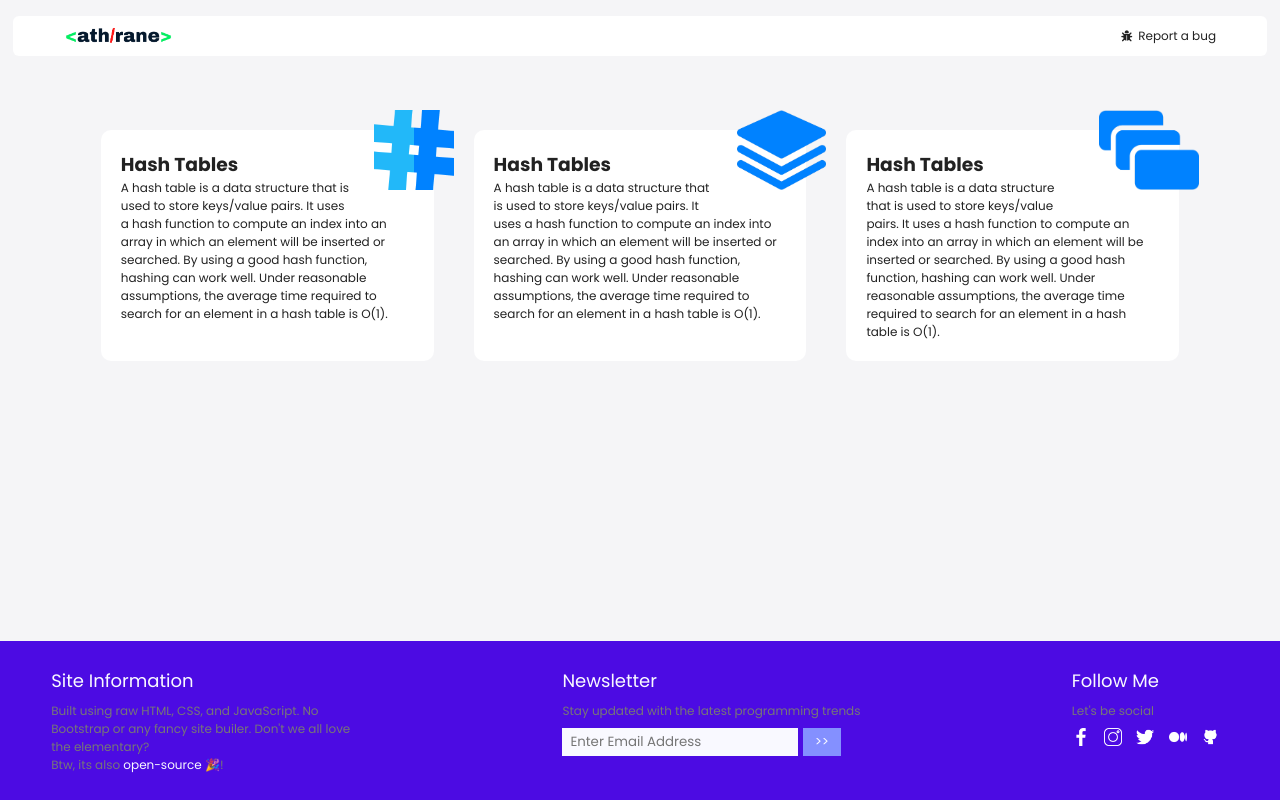
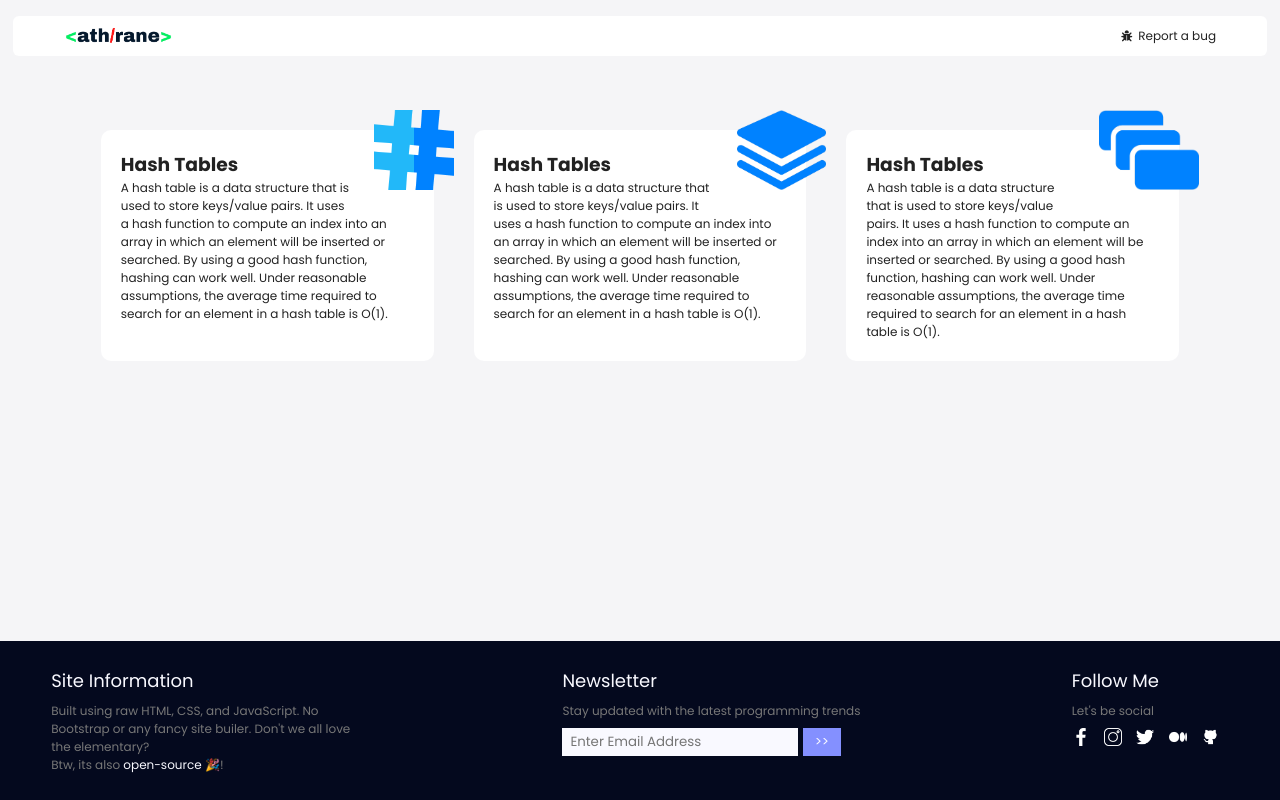
Before and after one commit to Atharane/envisage, a plain HTML site: page index.html in a window 1280 px wide. Drawn offline with Linux system fonts and the light colour scheme.

Commit message:
Revert "Update navfoot.css"

```diff
--- a/css/navfoot.css
+++ b/css/navfoot.css
@@ -68,7 +68,6 @@ footer {
   flex-wrap: wrap;
   justify-content: space-between;
   background-color: #04091e;
-  background-color: #4c0be3;
   margin-top: auto;
   padding: 2vh 4vw;
 }
```
